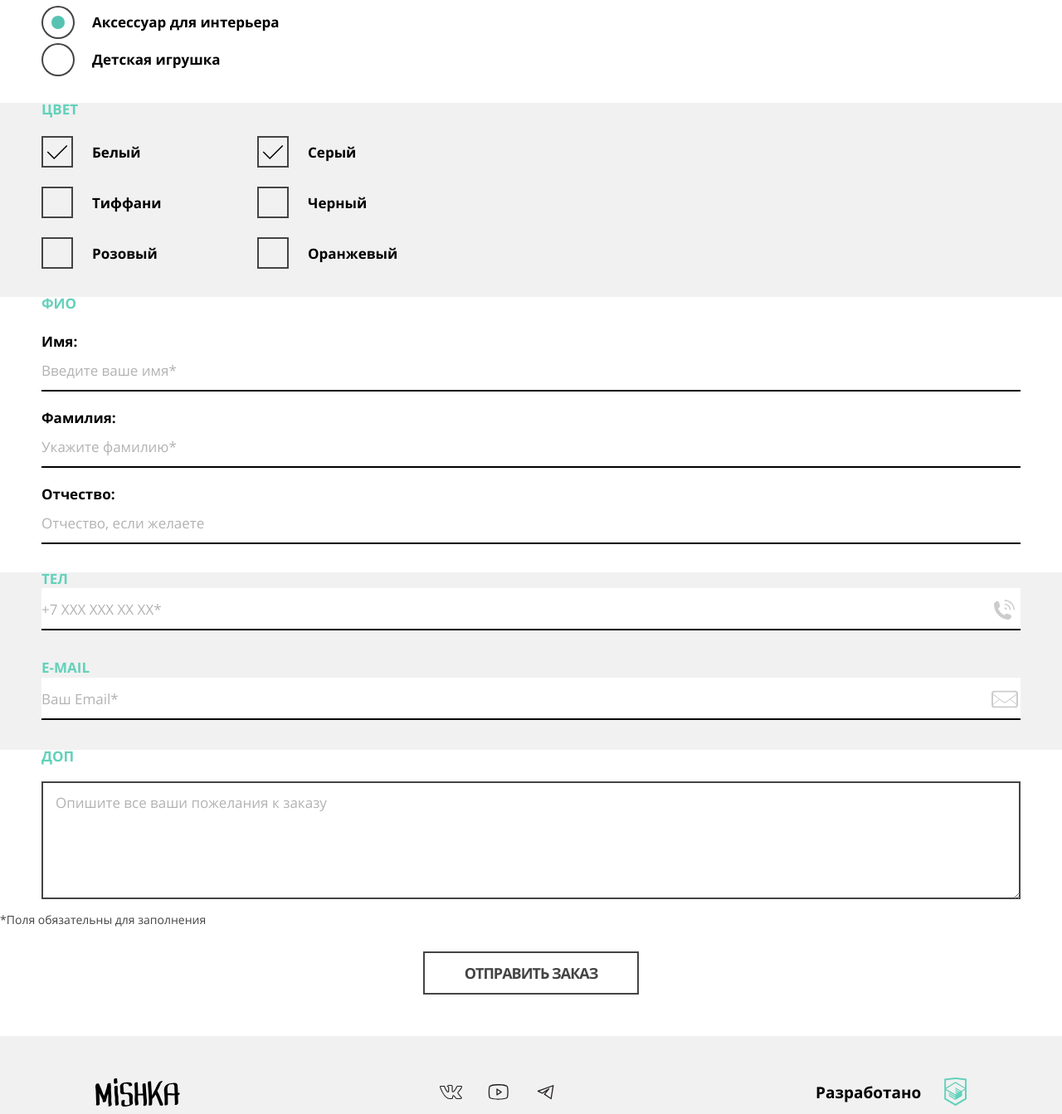
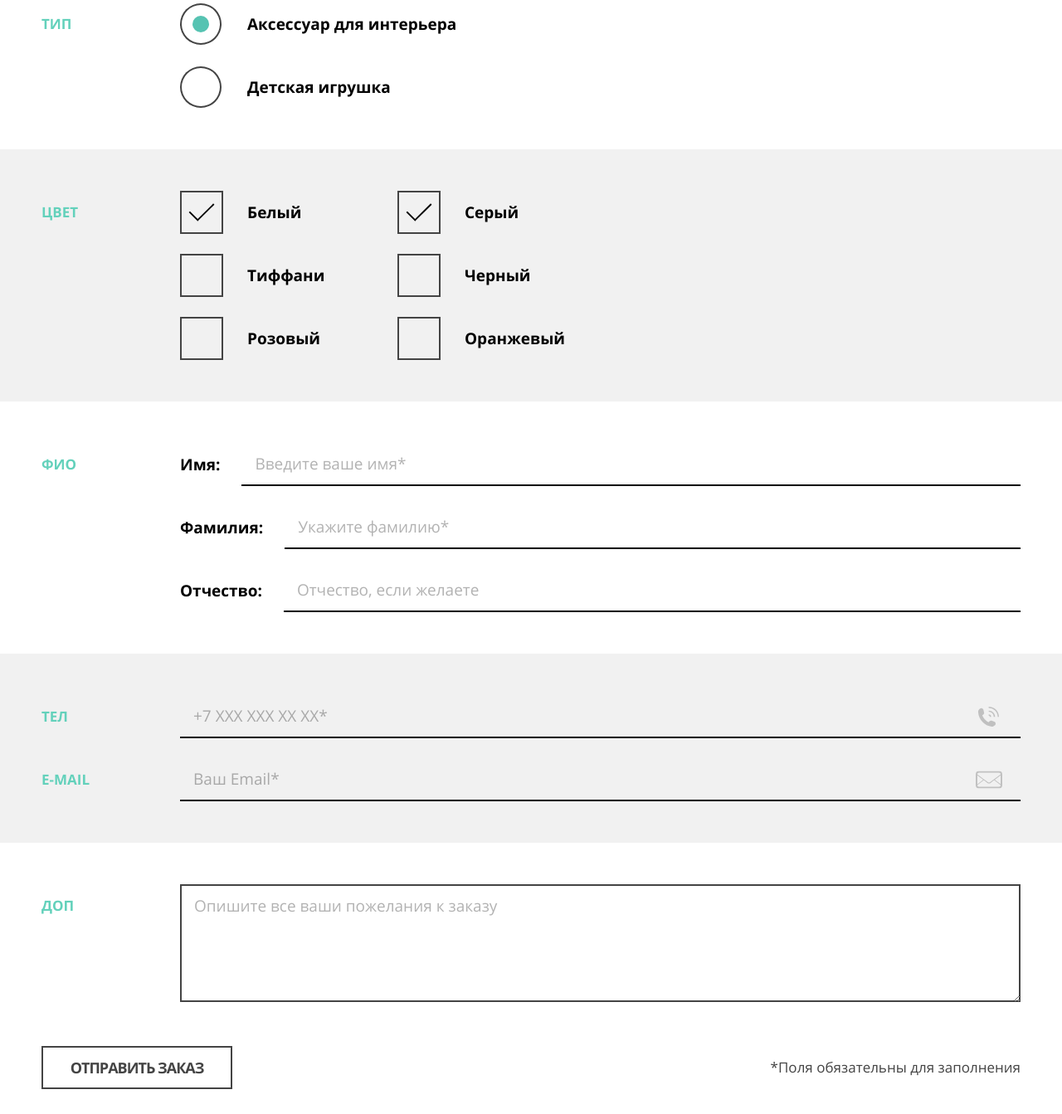
Before and after one commit to htmlacademy-adaptive/1777645-mishka-27, a website: page source/form.html in a window 1280 px wide. Shown: the part 478-1821 px from the top of the page at 83% size. Drawn offline with nearby package versions, Linux system fonts and the light colour scheme; files that its build step writes are made by us from their sources.

Commit message:
Добавляет стили в блоки request и field-entry для tablet

```diff
--- a/source/form.html
+++ b/source/form.html
@@ -137,13 +137,16 @@
             <fieldset class="request__group request__group--group-initials">
               <p class="request__heading request__heading--initials">ФИО</p>
               <div class="request__inintials-wrappers">
-                <label class="request__text-initials">Имя:
+                <label class="request__text-initials">
+                  <span>Имя:</span>
                   <input class="request__field field-entry" type="text" name="first-name" placeholder="Введите ваше имя*" required>
                 </label>
-                <label class="request__text-initials">Фамилия:
+                <label class="request__text-initials">
+                  <span>Фамилия:</span>
                   <input class="request__field field-entry" type="text" name="last-name" placeholder="Укажите фамилию*" required>
                 </label>
-                <label class="request__text-initials">Отчество:
+                <label class="request__text-initials">
+                  <span>Отчество:</span>
                   <input class="request__field field-entry" type="text" name="patronymic" placeholder="Отчество, если желаете">
                 </label>
               </div>
@@ -178,8 +181,10 @@
               <label class="visually-hidden" for="text">Введите сообщение.</label>
               <textarea class="request__field field-entry field-entry--textarea" id="text" name="text" placeholder="Опишите все ваши пожелания к заказу"></textarea>
             </fieldset>
-            <span class="request__subtext">*Поля обязательны для заполнения</span>
-            <button class="request__button button button--tag-button button--spacing" type="submit">Отправить заказ</button>
+            <div class="request__group-bottom">
+              <span class="request__subtext">*Поля обязательны для заполнения</span>
+              <button class="request__button button button--tag-button button--spacing" type="submit">Отправить заказ</button>
+            </div>
           </form>
         </div>
       </section>
--- a/source/sass/blocks/field-entry.scss
+++ b/source/sass/blocks/field-entry.scss
@@ -9,10 +9,21 @@
   line-height: 18px;
   box-sizing: border-box;
   box-shadow: inset 0 -2px 0 variables.$dark-main;
+  background-color: transparent;
   cursor: pointer;
+
+  @media (min-width: variables.$width-tablet) {
+    padding: 12px 16px 14px;
+    font-size: 19px;
+    line-height: 18px;
+  }
 
   &--icon {
     padding-right: 38px;
+
+    @media (min-width: variables.$width-tablet) {
+      padding-right: 57px;
+    }
   }
 
   &:hover {
--- a/source/sass/blocks/request.scss
+++ b/source/sass/blocks/request.scss
@@ -19,6 +19,7 @@
   font-size: 13px;
 
   @media (min-width: variables.$width-tablet) {
+    margin: 0 0 14px;
     font-size: 17px;
     line-height: 30px;
   }
@@ -57,11 +58,17 @@
     }
   }
 
+  @media (min-width: variables.$width-tablet) {
+    display: grid;
+    grid-template-columns: 167px auto;
+  }
+
   &--group-type {
     margin: 0 0 33px;
 
     @media (min-width: variables.$width-tablet) {
-      padding: 0 50px;
+      padding: 49px 50px;
+      margin: 0;
     }
   }
 
@@ -69,7 +76,8 @@
     margin: 0 0 33px;
 
     @media (min-width: variables.$width-tablet) {
-      padding: 0 50px;
+      padding: 50px 50px;
+      margin: 0;
     }
   }
 
@@ -77,7 +85,8 @@
     margin: 0 0 34px;
 
     @media (min-width: variables.$width-tablet) {
-      padding: 0 50px;
+      padding: 50px 50px;
+      margin: 0;
     }
   }
 
@@ -85,7 +94,8 @@
     margin: 0 0 37px;
 
     @media (min-width: variables.$width-tablet) {
-      padding: 0 50px;
+      padding: 50px 50px 0;
+      margin: 0 0 24px;
     }
   }
 
@@ -93,7 +103,8 @@
     margin: 0 0 36px;
 
     @media (min-width: variables.$width-tablet) {
-      padding: 0 50px;
+      padding: 0 50px 50px;
+      margin: 0;
     }
   }
 
@@ -101,7 +112,8 @@
     margin: 0 0 17px;
 
     @media (min-width: variables.$width-tablet) {
-      padding: 0 50px;
+      padding: 50px 50px;
+      margin: 0 0 3px;
     }
   }
 }
@@ -115,10 +127,6 @@
   text-transform: uppercase;
   color: variables.$moderate-aquamarine-1;
   background-color: variables.$light-main;
-
-  @media (min-width: variables.$width-tablet) {
-    background-color: inherit;
-  }
 
   &--type {
     margin: 0 0 22px;
@@ -143,6 +151,11 @@
   &--additionally {
     margin: 0 0 22px;
   }
+
+  @media (min-width: variables.$width-tablet) {
+    margin: 18px 0 0;
+    background-color: inherit;
+  }
 }
 
 .request__list {
@@ -152,6 +165,10 @@
     display: flex;
     flex-direction: column;
     gap: 7px 0;
+
+    @media (min-width: variables.$width-tablet) {
+      gap: 24px 0;
+    }
   }
 
   &--color {
@@ -161,7 +178,12 @@
 
     @media (min-width: variables.$width-device) {
       display: grid;
-      grid-template-columns: repeat(2, 260px);
+      grid-template-columns: repeat(2, 210px);
+      column-gap: 10px;
+    }
+
+    @media (min-width: variables.$width-tablet) {
+      gap: 24px 52px;
     }
   }
 }
@@ -173,6 +195,12 @@
   font-weight: 700;
   line-height: 18px;
   cursor: pointer;
+
+  @media (min-width: variables.$width-tablet) {
+    padding: 17px 0 17px 81px;
+    font-size: 19px;
+    line-height: 18px;
+  }
 }
 
 .request__radio {
@@ -187,6 +215,11 @@
       height: 16px;
       border-radius: 50%;
       background-color: variables.$moderate-aquamarine-2;
+
+      @media (min-width: variables.$width-tablet) {
+        width: 20px;
+        height: 20px;
+      }
     }
   }
 }
@@ -209,6 +242,11 @@
   &:active {
     box-shadow: inset 0 0 0 2px rgba(variables.$dark-main, 0.3);
   }
+
+  @media (min-width: variables.$width-tablet) {
+    width: 50px;
+    height: 50px;
+  }
 }
 
 .request__group-wrapper {
@@ -228,6 +266,12 @@
       width: 26px;
       height: 26px;
       background: url("../img/icon/checkbox-on.svg") center / 26px 17px no-repeat;
+
+      @media (min-width: variables.$width-tablet) {
+        width: 32px;
+        height: 22px;
+        background-size: 32px 22px;
+      }
     }
   }
 }
@@ -240,6 +284,7 @@
   transform: translateY(-50%);
   width: 38px;
   height: 38px;
+  display: block;
   box-shadow: inset 0 0 0 2px variables.$dark-bluish-black;
 
   &:hover {
@@ -249,6 +294,12 @@
   &:active {
     box-shadow: inset 0 0 0 2px rgba(variables.$dark-main, 0.3);
   }
+
+  @media (min-width: variables.$width-tablet) {
+    top: 50%;
+    width: 52px;
+    height: 52px;
+  }
 }
 
 .request__text-initials {
@@ -257,6 +308,18 @@
   font-weight: 700;
   line-height: 18px;
   cursor: pointer;
+
+  @media (min-width: variables.$width-tablet) {
+    flex-direction: row;
+    align-items: center;
+    font-size: 19px;
+  }
+}
+
+.request__text-initials span {
+  @media (min-width: variables.$width-tablet) {
+    padding-right: 26px;
+  }
 }
 
 .request__inintials-wrappers {
@@ -264,6 +327,10 @@
   flex-direction: column;
   width: 100%;
   gap: 23px 0;
+
+  @media (min-width: variables.$width-tablet) {
+    gap: 24px 0;
+  }
 }
 
 .request__group-input {
@@ -283,8 +350,28 @@
   transform: translateY(-50%);
   color: rgba(variables.$dark-main, 0.2);
 
+  @media (min-width: variables.$width-tablet) {
+    right: 26px;
+  }
+
   &--message {
     right: 3px;
+
+    @media (min-width: variables.$width-tablet) {
+      right: 22px;
+    }
+  }
+}
+
+.request__group-bottom {
+  display: flex;
+  flex-direction: column;
+
+  @media (min-width: variables.$width-tablet) {
+    padding: 0 50px;
+    flex-direction: row-reverse;
+    justify-content: space-between;
+    align-items: center;
   }
 }
 
@@ -293,8 +380,18 @@
   font-size: 14px;
   line-height: 16px;
   color: variables.$dark-bluish-black;
+
+  @media (min-width: variables.$width-tablet) {
+    margin: 0;
+    font-size: 17px;
+    line-height: 30px;
+  }
 }
 
-.request__button{
+.request__button {
   align-self: center;
+
+  @media (min-width: variables.$width-tablet) {
+    width: 230px;
+  }
 }
```
